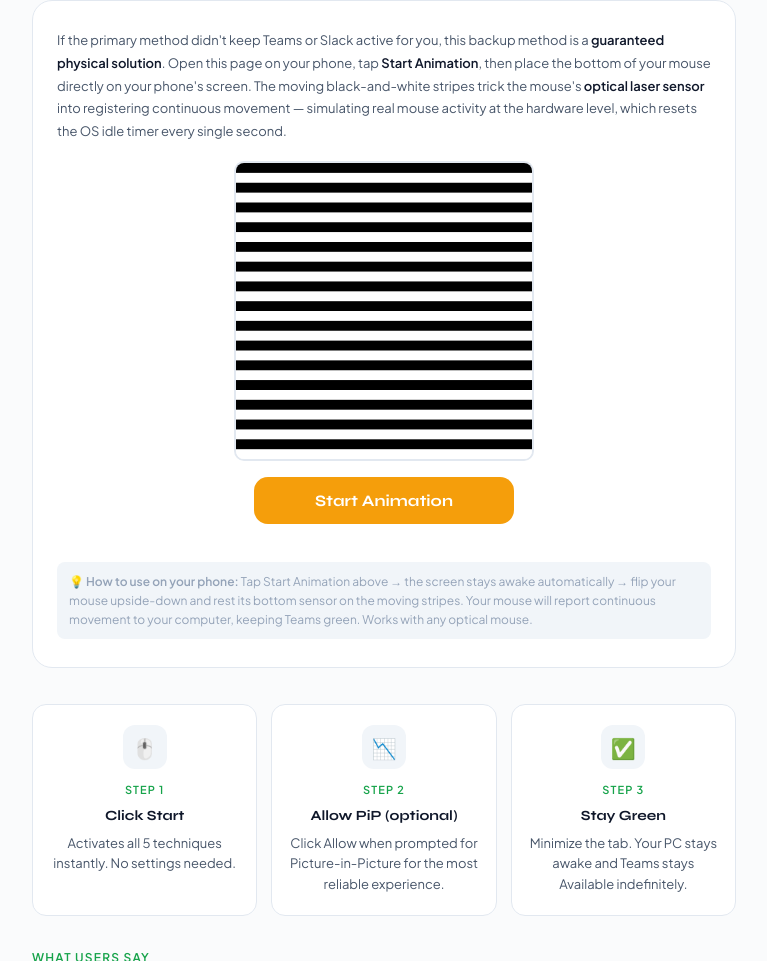
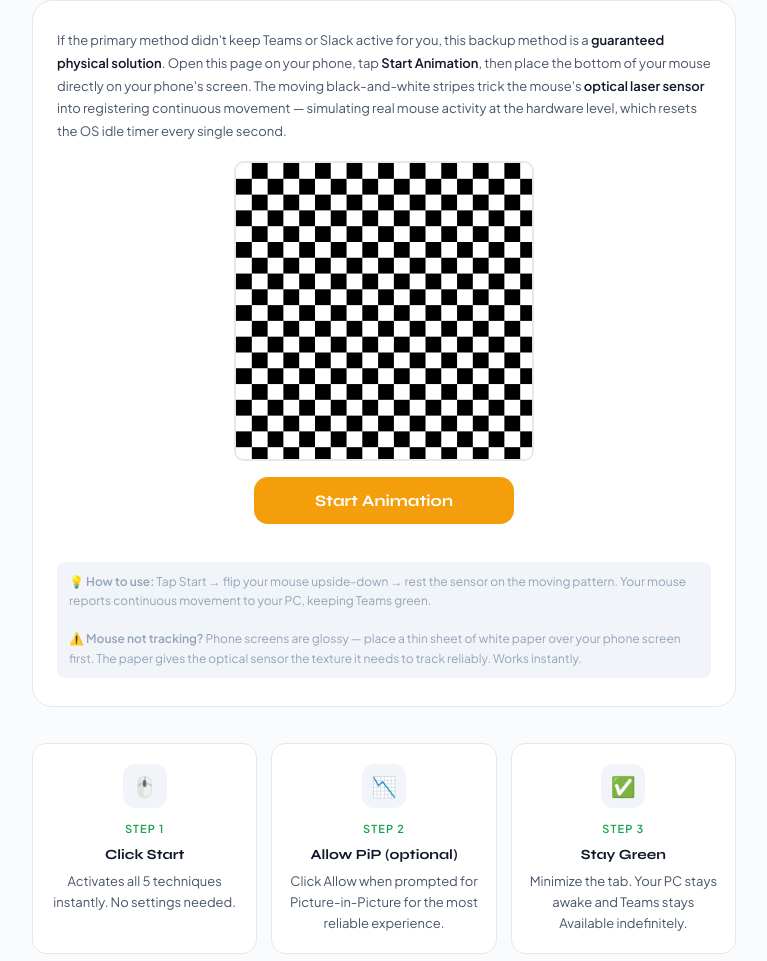
Before and after one commit to youssefhaimerdev/Mouse-Jiggler, a plain HTML site: page index.html in a window 1280 px wide. Shown: the part 1612-2573 px from the top of the page, without its empty margins (82-849 px from the left). Drawn offline with nearby package versions, Linux system fonts and the light colour scheme.

Commit message:
Add files via upload

```diff
--- a/index.html
+++ b/index.html
@@ -112,10 +112,12 @@
 .backup-explain{font-size:13px;color:var(--text-2);line-height:1.75;margin-bottom:18px;text-align:left}
 .backup-explain strong{color:var(--text)}
 .backup-canvas-wrap{display:flex;justify-content:center;margin:0 0 16px}
-#backup-canvas{display:block;width:100%;max-width:300px;aspect-ratio:1;border-radius:10px;border:2px solid var(--border);cursor:default}
+#backup-canvas{display:block;width:100%;max-width:300px;border-radius:10px;border:2px solid var(--border);cursor:default}
+.backup-canvas-wrap{display:flex;justify-content:center;margin:0 0 16px}
 @media(max-width:768px){
-  #backup-canvas{max-width:100%}
-  .backup-card{padding:20px 16px}
+  .backup-canvas-wrap{margin-left:-20px;margin-right:-20px;margin-bottom:16px}
+  #backup-canvas{max-width:100%;width:100%;border-radius:0;border-left:none;border-right:none;border-top:2px solid var(--border);border-bottom:2px solid var(--border)}
+  .backup-card{padding:20px 20px}
 }
 #btn-backup{width:100%;max-width:260px;padding:14px 26px;font-size:16px;font-weight:700;font-family:var(--font-head);border-radius:14px;border:none;background:#F59E0B;color:#fff;cursor:pointer;transition:background .2s,transform .1s;margin-bottom:8px}
 #btn-backup:hover{background:#FBBF24;transform:translateY(-1px)}
@@ -293,7 +295,8 @@
             </div>
 
             <div class="backup-instruction">
-              💡 <strong>How to use on your phone:</strong> Tap Start Animation above → the screen stays awake automatically → flip your mouse upside-down and rest its bottom sensor on the moving stripes. Your mouse will report continuous movement to your computer, keeping Teams green. Works with any optical mouse.
+              <strong>💡 How to use:</strong> Tap Start → flip your mouse upside-down → rest the sensor on the moving pattern. Your mouse reports continuous movement to your PC, keeping Teams green.<br><br>
+              <strong>⚠️ Mouse not tracking?</strong> Phone screens are glossy — place a thin sheet of white paper over your phone screen first. The paper gives the optical sensor the texture it needs to track reliably. Works instantly.
             </div>
           </div>
         </div><!-- /backup-method -->
@@ -429,24 +432,43 @@
 
 <script>
 (function () {
-  var canvas = document.getElementById('backup-canvas');
-  var btn    = document.getElementById('btn-backup');
-  var status = document.getElementById('backup-status');
+  var canvas  = document.getElementById('backup-canvas');
+  var btn     = document.getElementById('btn-backup');
+  var status  = document.getElementById('backup-status');
   if (!canvas || !btn) return;
 
-  var ctx        = null;
-  var animFrame  = null;
-  var offset     = 0;
-  var running    = false;
-  var wakeLock   = null;
-  var STRIPE_H   = 10;   // px per stripe (black or white)
-  var SPEED      = 2;    // px moved per frame
+  var ctx       = null;
+  var animFrame = null;
+  var offset    = 0;
+  var running   = false;
+  var wakeLock  = null;
 
-  /* ── Setup canvas dimensions ── */
+  /*
+   * Diagonal checkerboard — research-backed optimal pattern for optical sensors:
+   *
+   * • Checkerboard provides high-contrast landmarks in BOTH X and Y axes
+   *   simultaneously, so the mouse DSP detects motion in both directions.
+   *   Horizontal-only stripes give signal in just one axis and are less reliable.
+   *
+   * • Diagonal movement (offset applied equally to X and Y) means every frame
+   *   the pattern shifts in both dimensions, maximising what the sensor detects.
+   *
+   * • Cell size 16px ≈ ~1mm on a phone screen — within the LED illumination
+   *   area and large enough for the sensor's CMOS array to resolve at distance.
+   *
+   * • Speed 4px/frame @ ~60fps = ~240px/s diagonal — fast enough that the
+   *   sensor cannot miss movement between its 1000+ samples per second.
+   *
+   * • Pure #000 / #fff = maximum contrast ratio — same as the original
+   *   Kirsch optical mouse grid specification.
+   */
+  var CELL  = 16;   // checkerboard cell size in CSS pixels
+  var SPEED = 4;    // pixels of diagonal movement per animation frame
+
+  /* ── Setup canvas: square, hi-DPI aware ── */
   function resize() {
-    var dpr = window.devicePixelRatio || 1;
+    var dpr  = window.devicePixelRatio || 1;
     var cssW = canvas.parentElement.offsetWidth;
-    /* Square: cap at 300px on desktop, full-width on mobile */
     var maxW = window.innerWidth > 768 ? 300 : cssW;
     var side = Math.min(cssW, maxW);
     canvas.style.width  = side + 'px';
@@ -457,17 +479,33 @@
     ctx.scale(dpr, dpr);
   }
 
-  /* ── Draw a frame of moving stripes ── */
+  /* ── Draw diagonal checkerboard frame ── */
   function draw() {
     if (!ctx) return;
-    var w = parseFloat(canvas.style.width)  || canvas.offsetWidth;
-    var h = parseFloat(canvas.style.height) || canvas.offsetHeight;
-    var period  = STRIPE_H * 2;
-    var nStripes = Math.ceil(h / STRIPE_H) + 2;
-    for (var i = 0; i < nStripes; i++) {
-      var y = (i * STRIPE_H) - (offset % period);
-      ctx.fillStyle = (i % 2 === 0) ? '#000000' : '#ffffff';
-      ctx.fillRect(0, y, w, STRIPE_H);
+    var w    = parseFloat(canvas.style.width)  || canvas.offsetWidth;
+    var h    = parseFloat(canvas.style.height) || canvas.offsetHeight;
+    var period = CELL * 2;          // pattern repeats every 2 cells
+    var off  = offset % period;     // diagonal offset (same for X and Y)
+    var cols = Math.ceil(w / CELL) + 3;
+    var rows = Math.ceil(h / CELL) + 3;
+
+    /* Fill black background first — fast single rect */
+    ctx.fillStyle = '#000000';
+    ctx.fillRect(0, 0, w, h);
+
+    /* Paint white squares only (saves ~half the fillRect calls) */
+    ctx.fillStyle = '#ffffff';
+    for (var row = -2; row < rows; row++) {
+      for (var col = -2; col < cols; col++) {
+        /* Checkerboard: white when (row+col) is even */
+        if ((row + col) % 2 === 0) {
+          ctx.fillRect(
+            col * CELL - off,   /* X shifts with offset */
+            row * CELL - off,   /* Y shifts with same offset → diagonal */
+            CELL, CELL
+          );
+        }
+      }
     }
   }
 
@@ -478,13 +516,15 @@
     animFrame = requestAnimationFrame(animate);
   }
 
-  /* ── Request Wake Lock to keep phone screen on ── */
+  /* ── Keep phone screen on while backup runs ── */
   function requestWakeLock() {
     if ('wakeLock' in navigator) {
-      navigator.wakeLock.request('screen').then(function (wl) {
-        wakeLock = wl;
-        wl.addEventListener('release', function () { wakeLock = null; });
-      }).catch(function () {});
+      navigator.wakeLock.request('screen')
+        .then(function (wl) {
+          wakeLock = wl;
+          wl.addEventListener('release', function () { wakeLock = null; });
+        })
+        .catch(function () {});
     }
   }
 
@@ -493,7 +533,7 @@
     running = true;
     btn.textContent = 'Stop Animation';
     btn.classList.add('running');
-    status.textContent = '▶ Running — place your mouse sensor on the screen';
+    status.textContent = '▶ Running — rest your mouse sensor on the pattern';
     requestWakeLock();
     resize();
     animate();
@@ -507,25 +547,23 @@
     btn.textContent = 'Start Animation';
     btn.classList.remove('running');
     status.textContent = '';
-    /* redraw static preview */
     offset = 0;
     draw();
   }
 
   btn.addEventListener('click', function () {
-    if (!running) { start(); } else { stop(); }
+    running ? stop() : start();
   });
 
-  /* Re-acquire wake lock if tab becomes visible again */
+  /* Re-acquire wake lock when tab becomes visible again after backgrounding */
   document.addEventListener('visibilitychange', function () {
     if (running && document.visibilityState === 'visible' && !wakeLock) {
       requestWakeLock();
     }
   });
 
-  /* Draw static preview on load */
-  window.addEventListener('load', function () { resize(); draw(); });
-  window.addEventListener('resize', function () { if (running) { resize(); } });
+  window.addEventListener('load',   function () { resize(); draw(); });
+  window.addEventListener('resize', function () { if (running) resize(); });
 })();
 </script>
 
```
